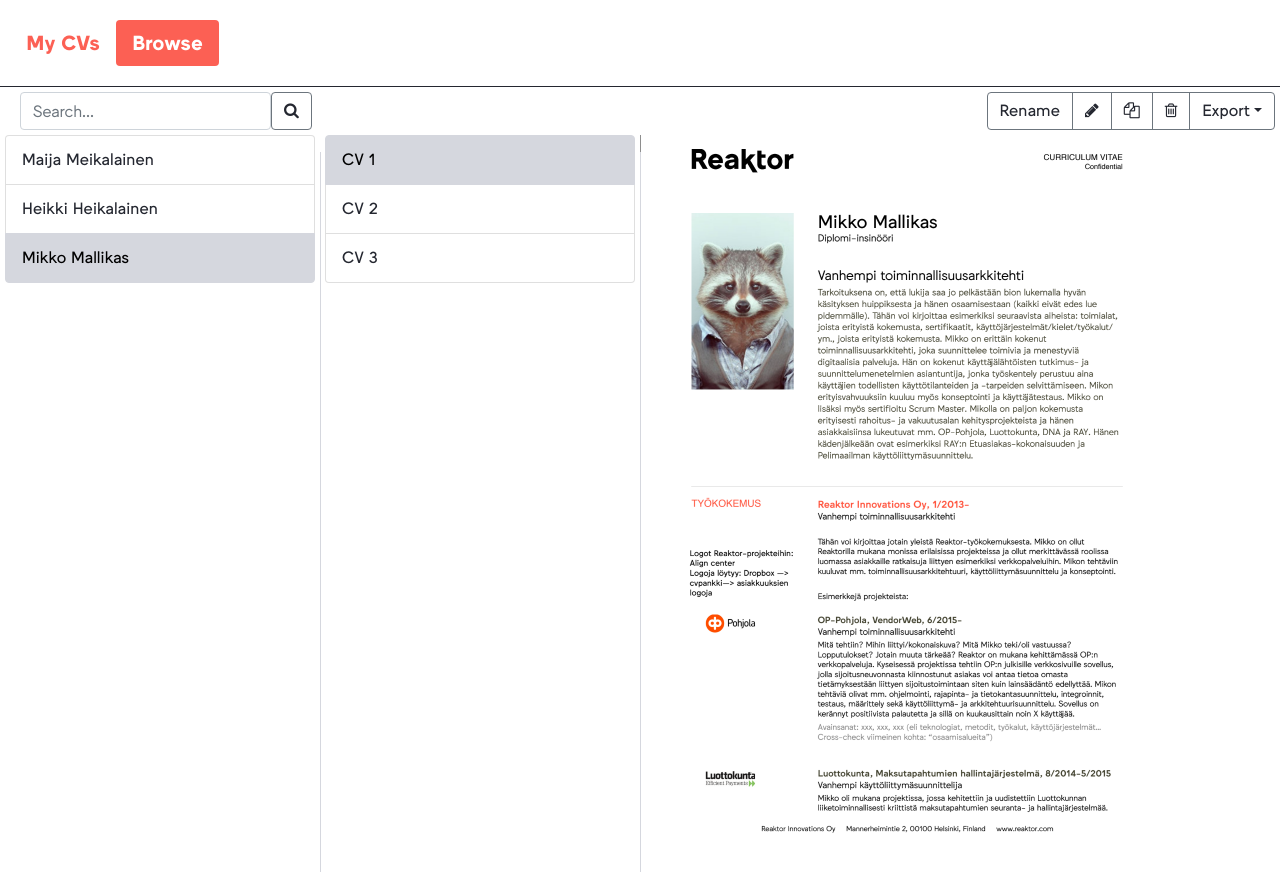
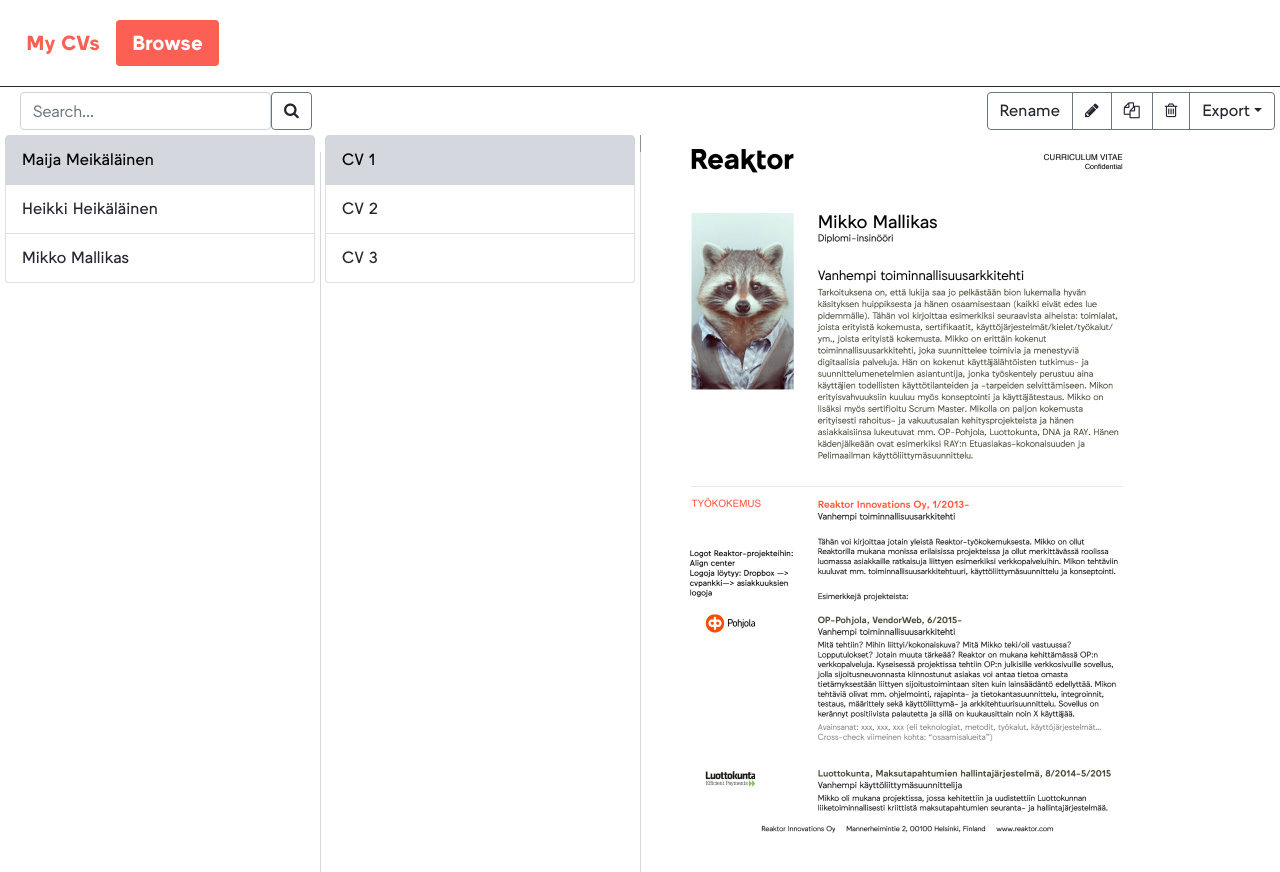
Before and after one commit to Martturi/CV_master, a React (Create React App) app in the folder react/: page / in a window 1280 px wide. Shown: the top 872 px of the page. Built offline with nearby package versions, Linux system fonts and the light colour scheme.

Commit message:
you can now switch user

```diff
--- a/react/src/components/Browse/BrowseApp.js
+++ b/react/src/components/Browse/BrowseApp.js
@@ -10,14 +10,33 @@ import '../NavBar.css'
 class BrowseApp extends Component {
   constructor(props) {
     super(props)
+    const testCVs = ['CV 1', 'CV 2', 'CV 3']
+    const testUsers = ['Maija Meikäläinen', 'Heikki Heikäläinen', 'Mikko Mallikas']
+    const testUser = 0
     this.state = {
       exportDropDownOpen: false,
-      cvList: ['CV 1', 'CV 2', 'CV 3'],
+      userList: testUsers,
+      selectedUser: testUser,
+      allCVs: testUsers.map(() => testCVs.slice()), // slice() copies array. only for testing
+      cvList: testCVs,
       selectedCV: 0,
       deleteSelected: false,
       renameSelected: false,
       renameFieldContents: '',
     }
+  }
+
+  // only for testing. will probably be removed later.
+  updateAllCVs() {
+    this.state.allCVs[this.state.selectedUser] = this.state.cvList
+  }
+
+  userClicked(index) {
+    this.setState({
+      selectedUser: index,
+      cvList: this.state.allCVs[index],
+      selectedCV: 0,
+    })
   }
 
   cvClicked(index) {
@@ -26,9 +45,9 @@ class BrowseApp extends Component {
 
   copyClicked() {
     const newCvName = 'copy of '.concat(this.state.cvList[this.state.selectedCV])
-    const newArray = this.state.cvList
-    newArray.push(newCvName)
-    this.setState({ cvList: newArray })
+    this.state.cvList.push(newCvName)
+    this.updateAllCVs()
+    this.forceUpdate() // to force rerender
   }
 
   deleteClicked() {
@@ -36,9 +55,9 @@ class BrowseApp extends Component {
   }
 
   deleteConfirmed() {
-    const newArray = this.state.cvList
-    newArray.splice(this.state.selectedCV, 1)
-    this.setState({ cvList: newArray, deleteSelected: false })
+    this.state.cvList.splice(this.state.selectedCV, 1)
+    this.updateAllCVs()
+    this.setState({ deleteSelected: false, selectedCV: 0 })
   }
 
   deleteCancelled() {
@@ -54,9 +73,9 @@ class BrowseApp extends Component {
   }
 
   renameConfirmed() {
-    const newArray = this.state.cvList
-    newArray[this.state.selectedCV] = this.state.renameFieldContents
-    this.setState({ cvList: newArray, renameSelected: false, renameFieldContents: '' })
+    this.state.cvList[this.state.selectedCV] = this.state.renameFieldContents
+    this.updateAllCVs()
+    this.setState({ renameSelected: false, renameFieldContents: '' })
   }
 
   renameCancelled() {
@@ -92,7 +111,11 @@ class BrowseApp extends Component {
           />
         </div>
         <div id="namelist" className="browseSection">
-          <NameList />
+          <NameList
+            selectedUser={this.state.selectedUser}
+            userList={this.state.userList}
+            userClicked={index => this.userClicked(index)}
+          />
         </div>
         <div className="lineContainer" id="lineContainer">
           <div className="line" />
--- a/react/src/components/Browse/NameList.js
+++ b/react/src/components/Browse/NameList.js
@@ -1,13 +1,21 @@
 import React from 'react'
 import { ListGroup, ListGroupItem } from 'reactstrap'
 
-const NameList = () => {
+const NameList = (props) => {
+  const listGroupItems = props.userList.map((username, index) => {
+    if (index === props.selectedUser) {
+      return (
+        <ListGroupItem active tag="a" href="#" action onClick={() => props.userClicked(index)}>{username}</ListGroupItem>
+      )
+    }
+    return (
+      <ListGroupItem tag="a" href="#" action onClick={() => props.userClicked(index)}>{username}</ListGroupItem>
+    )
+  })
   return (
     <div>
       <ListGroup>
-        <ListGroupItem tag="a" href="#" action>Maija Meikalainen</ListGroupItem>
-        <ListGroupItem tag="a" href="#" action>Heikki Heikalainen</ListGroupItem>
-        <ListGroupItem active tag="a" href="#" action>Mikko Mallikas</ListGroupItem>
+        {listGroupItems}
       </ListGroup>
     </div>
   )
```
